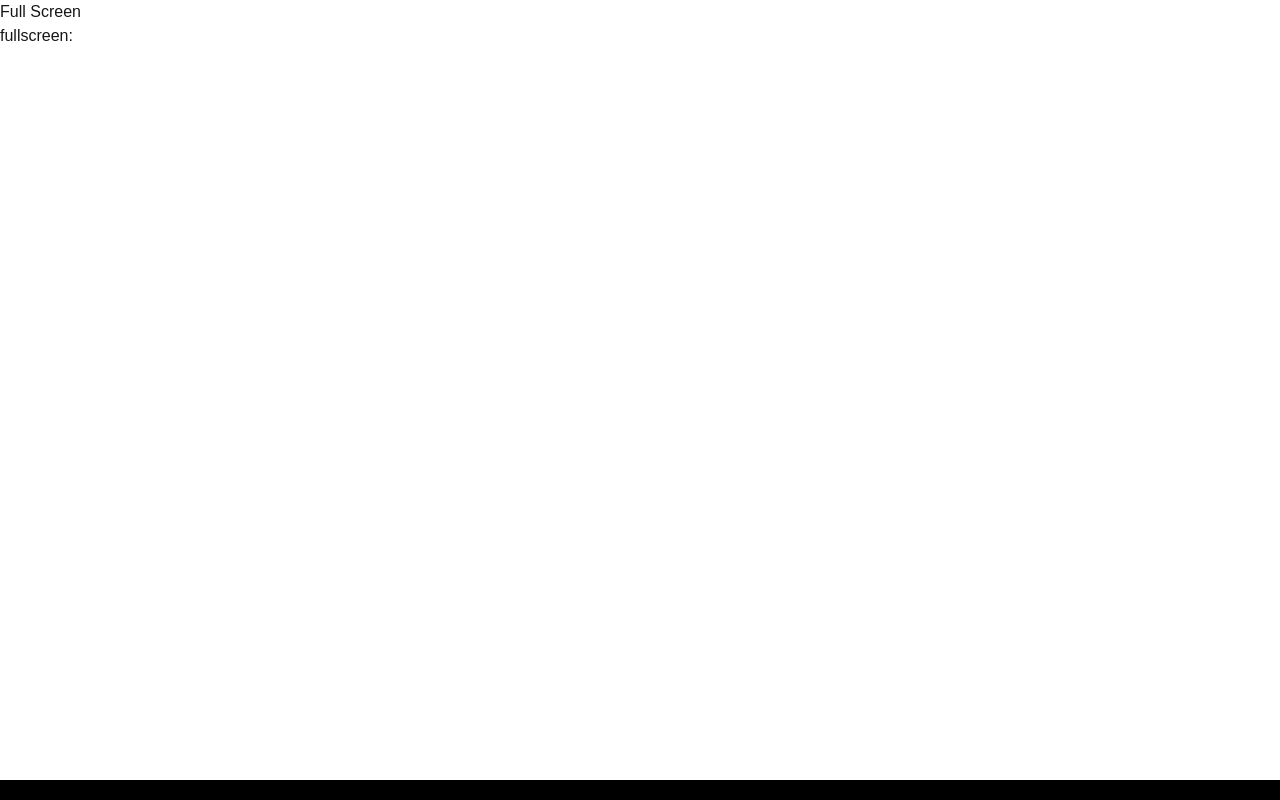
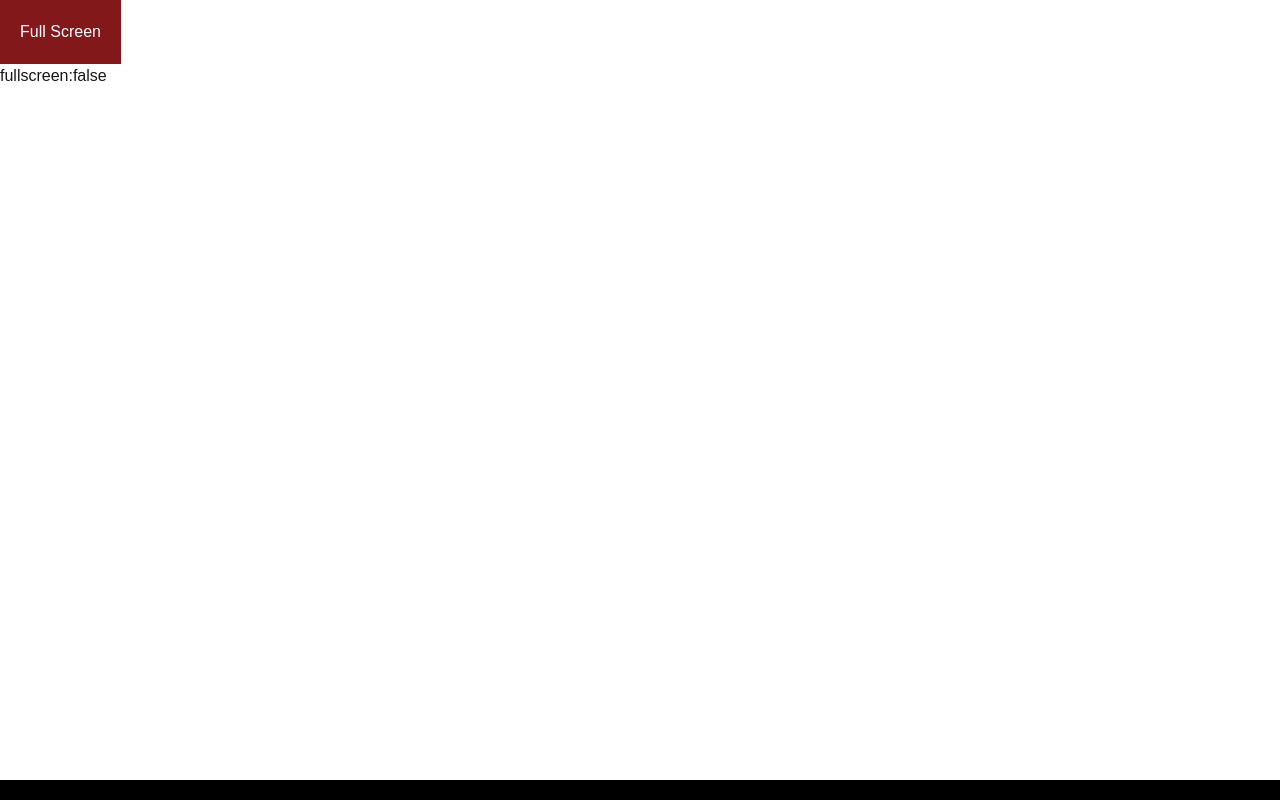
Before and after one commit to Raxile/pwa-next, a Next.js app: page / in a window 1280 px wide. Built offline with nearby package versions, Linux system fonts and the light colour scheme.

Commit message:
On branch main  add btn style

```diff
--- a/src/components/BodyProvider.jsx
+++ b/src/components/BodyProvider.jsx
@@ -99,13 +99,14 @@ const BodyProvider = ({ children, className }) => {
         <FullScreenContext.Provider value={{ fullscreen, toggleFullscreen }}>
           {children}
           <button
+            className="p-5 bg-red-900 text-white"
             onClick={() => {
               toggleFullscreen(fullscreen);
             }}
           >
             Full Screen
           </button>
-          <p>fullscreen:{fullscreen}</p>
+          <p>fullscreen:{fullscreen ? "true" : "false"}</p>
         </FullScreenContext.Provider>
       </div>
       <InstallPrompt />
```
